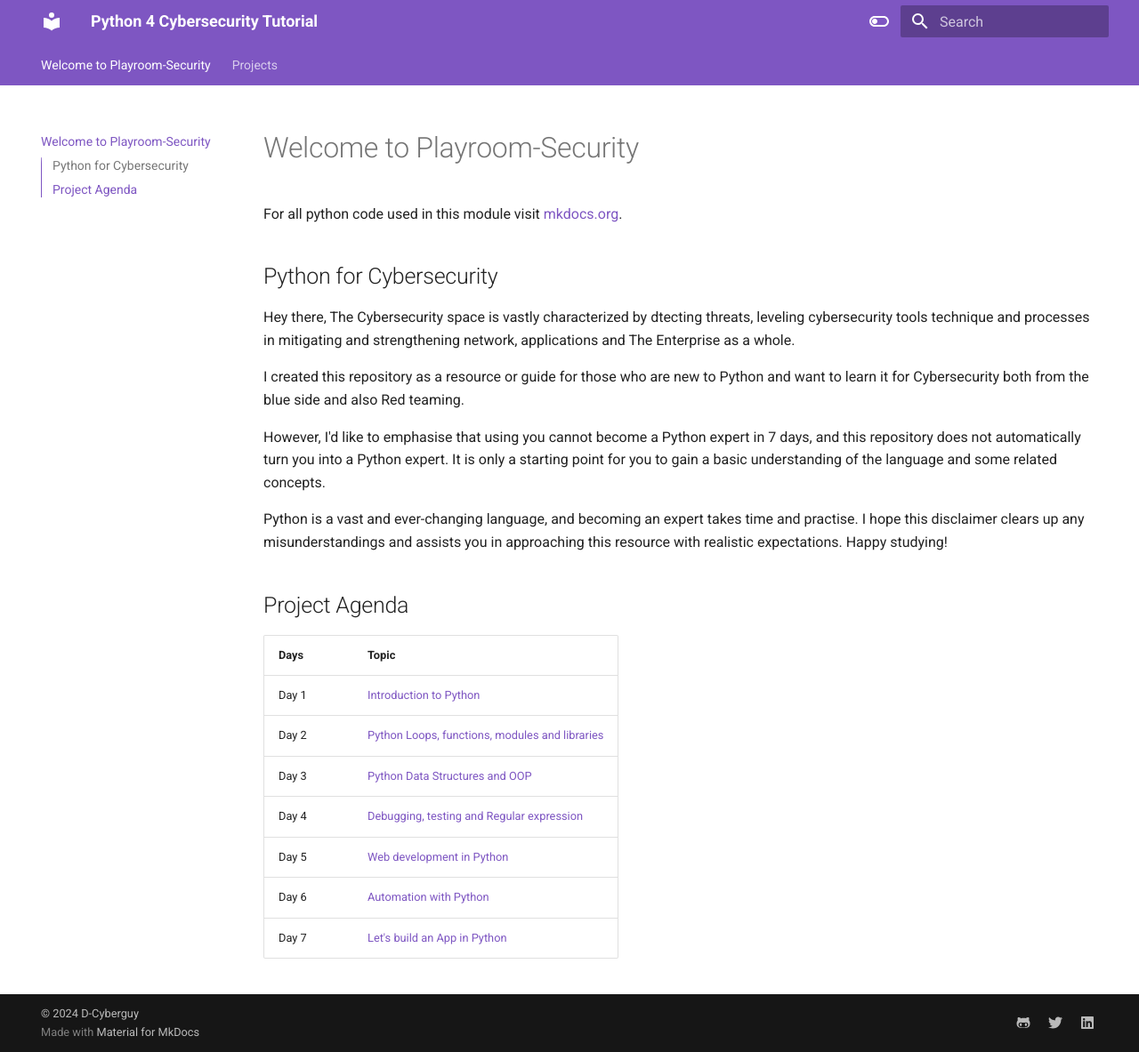
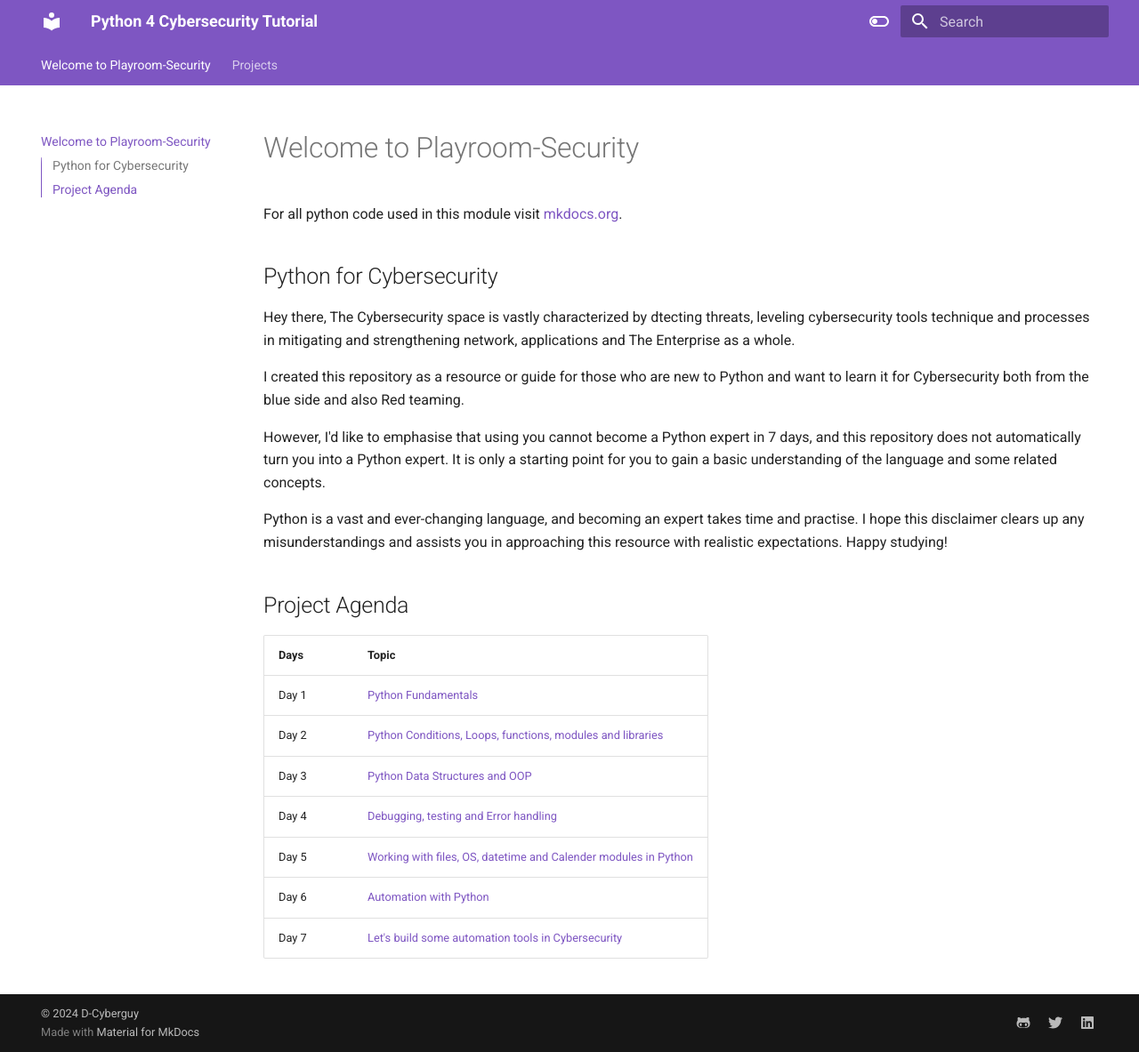
Before and after one commit to canyakora1/playroom-security-mkdocs, an MkDocs documentation site: the page built from docs/index.md, in a window 1280 px wide and 1183 px high. Shown: the whole window at 89% size. Built offline with MkDocs 1.6.1 and Material for MkDocs 9.7.7, drawn with Linux system fonts in a browser that asks for light colours.

Commit message:
initial commit: mkdocs

```diff
--- a/docs/index.md
+++ b/docs/index.md
@@ -20,10 +20,10 @@ I hope this disclaimer clears up any misunderstandings and assists you in approa
 
 | Days      | Topic |
 | ----------- | ----------- |
-| Day 1   | [Introduction to Python](Projects/day1.md)       |
-| Day 2   | [Python Loops, functions, modules and libraries](Projects/day2.md)        |
+| Day 1   | [Python Fundamentals](Projects/day1.md)       |
+| Day 2   | [Python Conditions, Loops, functions, modules and libraries](Projects/day2.md)        |
 | Day 3   | [Python Data Structures and OOP](Projects/day3.md)       |
-| Day 4   | [Debugging, testing and Regular expression](Projects/day4.md)        |
-| Day 5   | [Web development in Python](Projects/day5.md)       |
+| Day 4   | [Debugging, testing and Error handling](Projects/day4.md)        |
+| Day 5   | [Working with files, OS, datetime and Calender modules in Python](Projects/day5.md)       |
 | Day 6   | [Automation with Python](Projects/day6.md)        |
-| Day 7   | [Let's build an App in Python](Projects/day7.md)        |
+| Day 7   | [Let's build some automation tools in Cybersecurity](Projects/day7.md)        |
```
